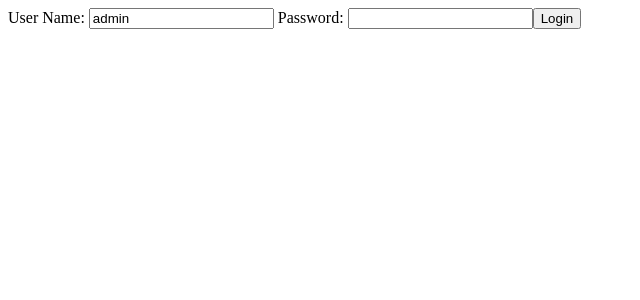
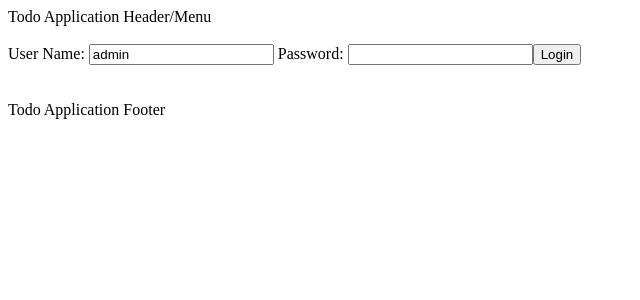
Before and after one commit to rangelMatt/todo, an Angular app: page / in a window 1280 px wide. Shown: the top 300 px of the page, without its empty margins (0-640 px from the left). Built offline with nearby package versions, Linux system fonts and the light colour scheme.

Commit message:
Started header and footer layout

```diff
--- a/src/app/app.component.html
+++ b/src/app/app.component.html
@@ -2,5 +2,10 @@
 <!-- <app-login></app-login> -->
 
 <!-- <div>Component Content</div> -->
+Todo Application Header/Menu
+<BR><BR>
 
 <router-outlet></router-outlet>
+
+<BR><BR>
+Todo Application Footer
```
